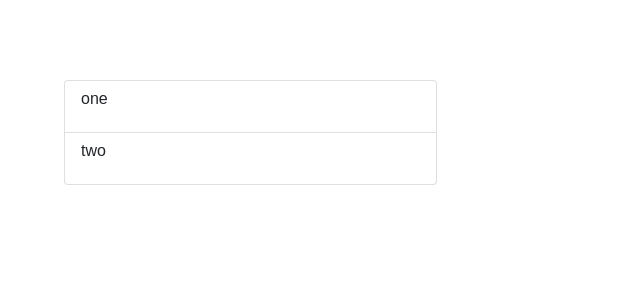
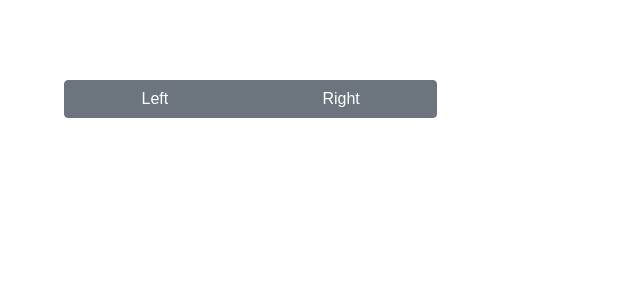
Before and after one commit to valya-brynyuk/react-hw, a React (Vite) app: page / in a window 1280 px wide. Shown: the top 300 px of the page, without its empty margins (0-640 px from the left). Built offline with nearby package versions, Linux system fonts and the light colour scheme.

Commit message:
- completed

```diff
--- a/package.json
+++ b/package.json
@@ -10,6 +10,7 @@
     "preview": "vite preview"
   },
   "dependencies": {
+    "classnames": "^2.5.1",
     "react": "^18.2.0",
     "react-dom": "^18.2.0"
   },
--- a/src/App.jsx
+++ b/src/App.jsx
@@ -1,12 +1,9 @@
-import ListGroup from "./components/ListGroup/ListGroup.jsx";
+import BtnGroup from "./components/BtnGroup/BtnGroup.jsx";
 
 function App() {
 
   return (
-    <ListGroup>
-      <p>one</p>
-      <p>two</p>
-    </ListGroup>
+    <BtnGroup />
   )
 }
 
--- /dev/null
+++ b/src/components/BtnGroup/BtnGroup.jsx
@@ -0,0 +1,33 @@
+import React from "react";
+import classNames from "classnames";
+
+class BtnGroup extends React.Component {
+  items = [];
+
+  constructor(props) {
+    super(props);
+
+    this.state = {
+      activeButton: ''
+    };
+  }
+
+  #getBtnClasses(type) {
+    return classNames('btn', type, this.state.activeButton === type ? 'btn-primary' : 'btn-secondary')
+  }
+
+  btnClickHandler(type) {
+    this.setState({activeButton: type});
+  }
+
+  render() {
+    return (
+      <div className="btn-group" role="group">
+        <button type="button" className={this.#getBtnClasses('left')} onClick={() => this.btnClickHandler('left')}>Left</button>
+        <button type="button" className={this.#getBtnClasses('right')} onClick={() => this.btnClickHandler('right')}>Right</button>
+      </div>
+    );
+  }
+}
+
+export default BtnGroup;
--- a/src/components/ListGroup/ListGroup.jsx
+++ /dev/null
@@ -1,24 +0,0 @@
-import React from "react";
-
-class ListGroup extends React.Component {
-  items = [];
-
-  constructor(props) {
-    super(props);
-    if (this.props.children) {
-      this.items = Array.isArray(this.props.children) ? this.props.children : [this.props.children];
-    }
-  }
-
-  render() {
-    return (
-      <ul className="list-group">
-        {this.items.map((item, index) => (
-          <li key={`item-${index}`} className="list-group-item">{item}</li>
-        ))}
-      </ul>
-    );
-  }
-}
-
-export default ListGroup;
```
Also changed, not shown: 2 other files (tests, documents, lock files or other folders).
